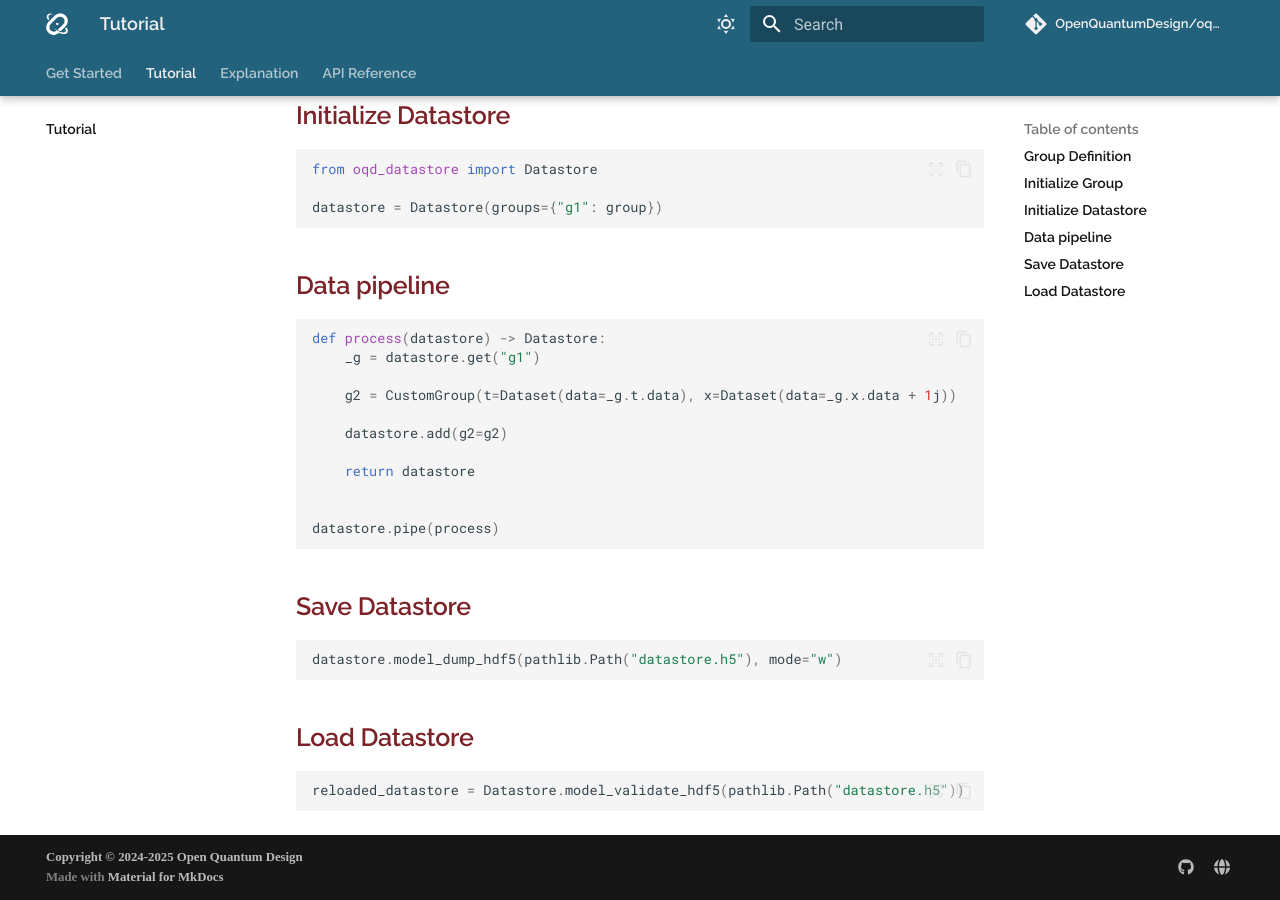
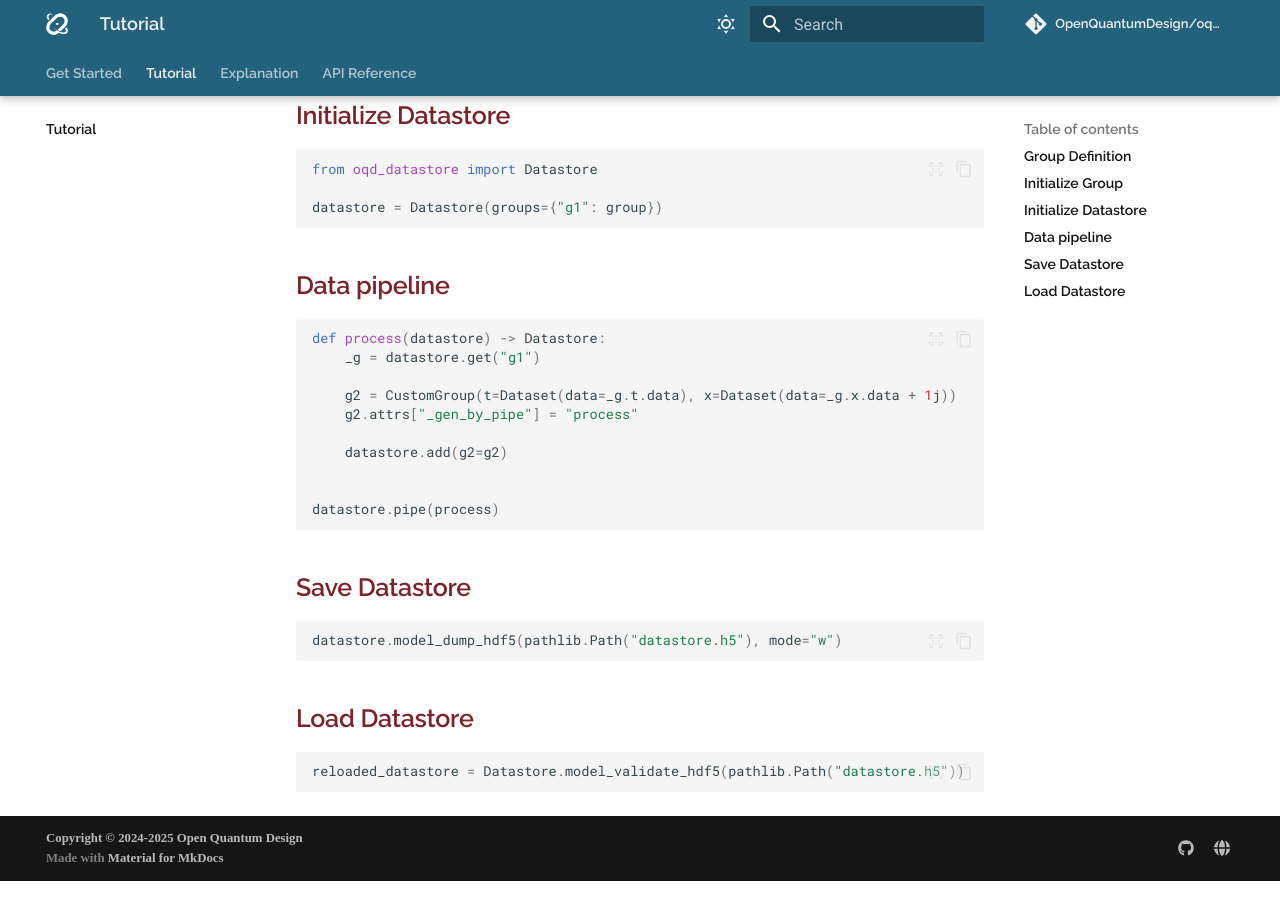
Before and after one commit to OpenQuantumDesign/oqd-dataschema, an MkDocs documentation site: the page built from docs/tutorial.md, in a window 1280 px wide and 900 px high, scrolled down 876 px. Built offline with MkDocs 1.6.1 and Material for MkDocs 9.7.7, drawn with Linux system fonts in a browser that asks for light colours; some web fonts are replaced; comment, search, counter and statistics services are not loaded.

Commit message:
[docs] fix tutorial documentation

```diff
--- a/docs/tutorial.md
+++ b/docs/tutorial.md
@@ -52,10 +52,9 @@ def process(datastore) -> Datastore:
     _g = datastore.get("g1")
 
     g2 = CustomGroup(t=Dataset(data=_g.t.data), x=Dataset(data=_g.x.data + 1j))
+    g2.attrs["_gen_by_pipe"] = "process"
 
     datastore.add(g2=g2)
-
-    return datastore
 
 
 datastore.pipe(process)
```
